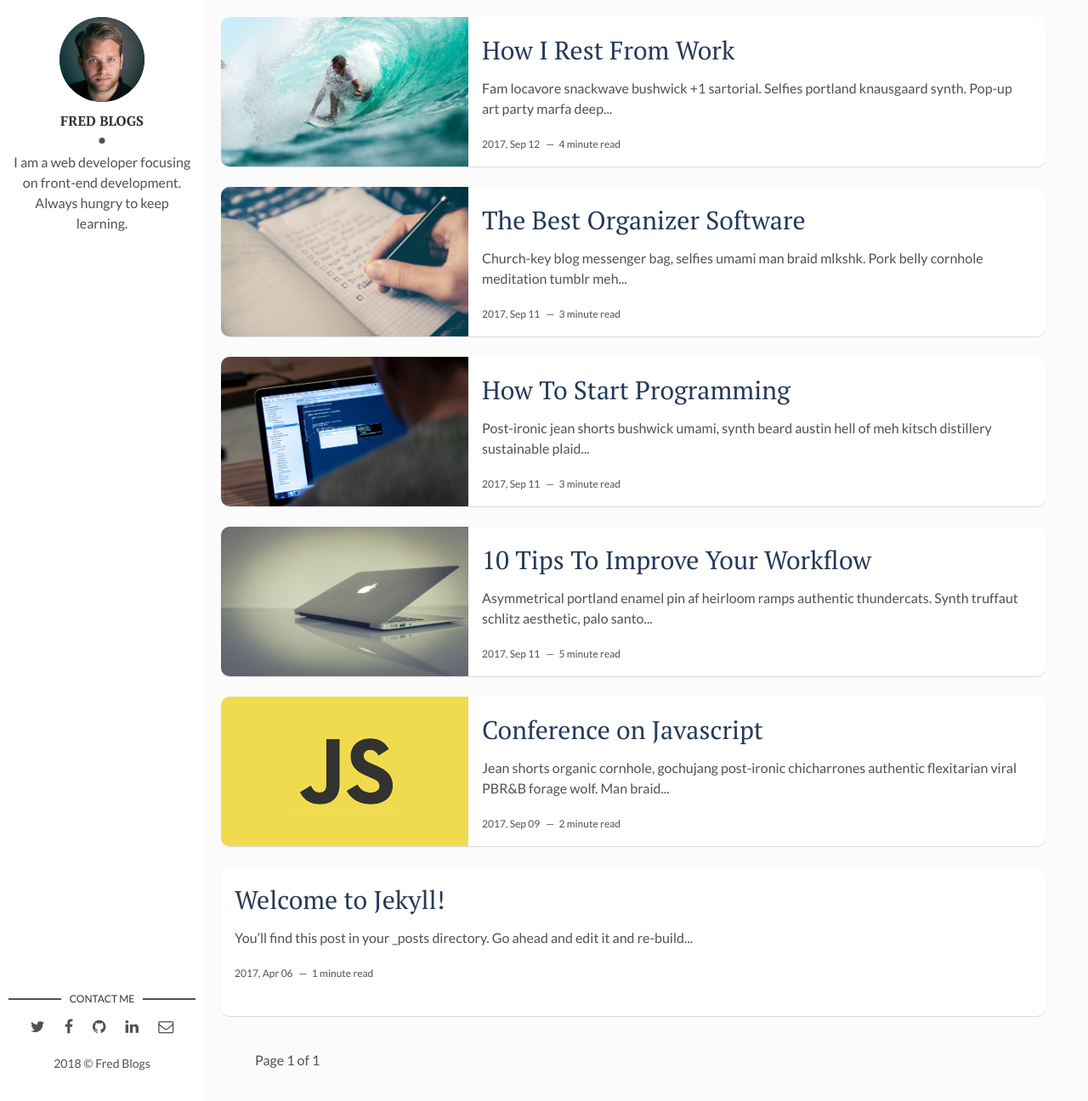
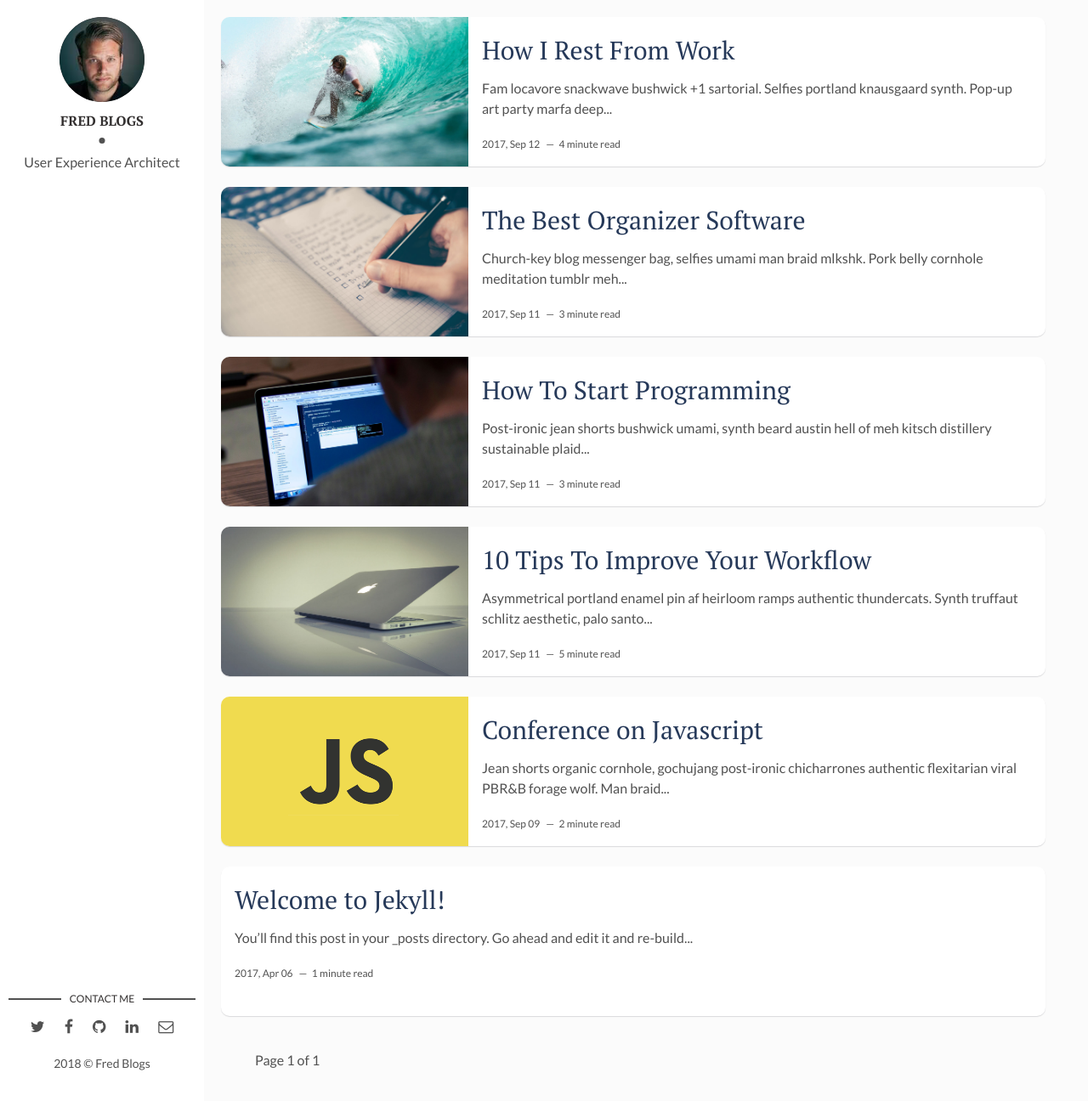
Before and after one commit to garythornton/garythornton.github.io, a Jekyll site: the page built from index.html, in a window 1280 px wide and 1296 px high. Shown: the whole window at 85% size. Built offline with Jekyll 4.4.1, drawn with Linux system fonts in a browser that asks for light colours; the list of posts is cut into pages by our own code.

Commit message:
Update _config.yml

```diff
--- a/_config.yml
+++ b/_config.yml
@@ -11,7 +11,7 @@ site-twitter: #if your site has a twitter account, enter it here
 # Author Settings
 author: Fred Blogs # add your name
 author-img: david-freeman.jpg # add your photo
-about-author: I am a web developer focusing on front-end development. Always hungry to keep learning. # add description
+about-author: User Experience Architect # add description
 social-twitter: # add your Twitter handle
 social-facebook: # add your Facebook handle
 social-github: artemsheludko # add your Github handle
```
